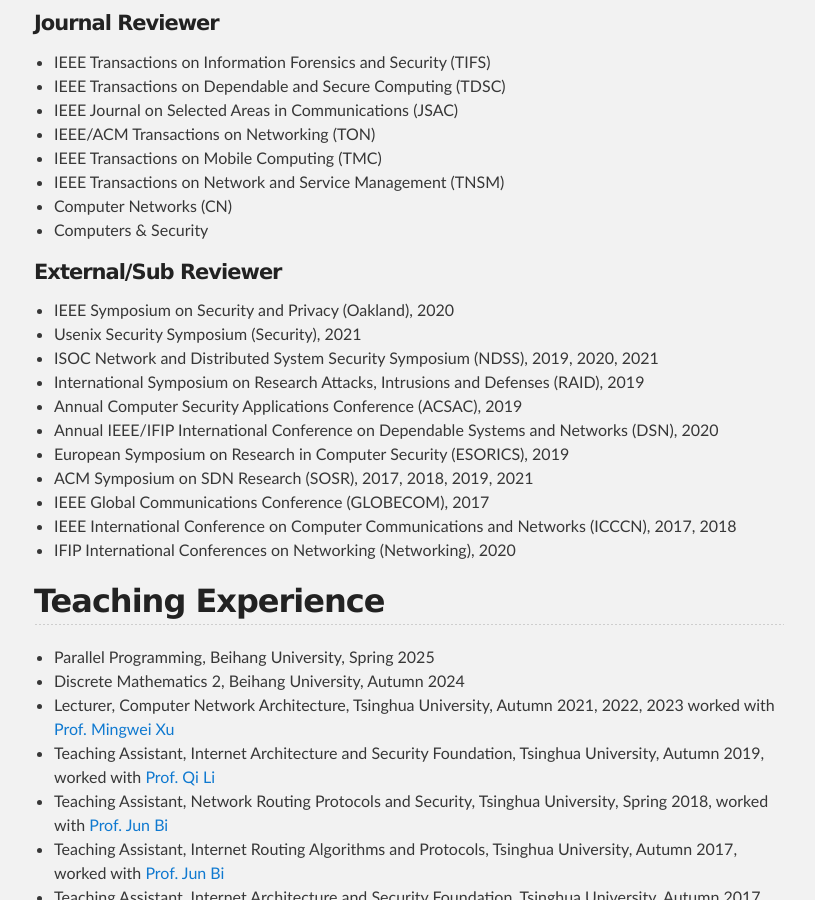
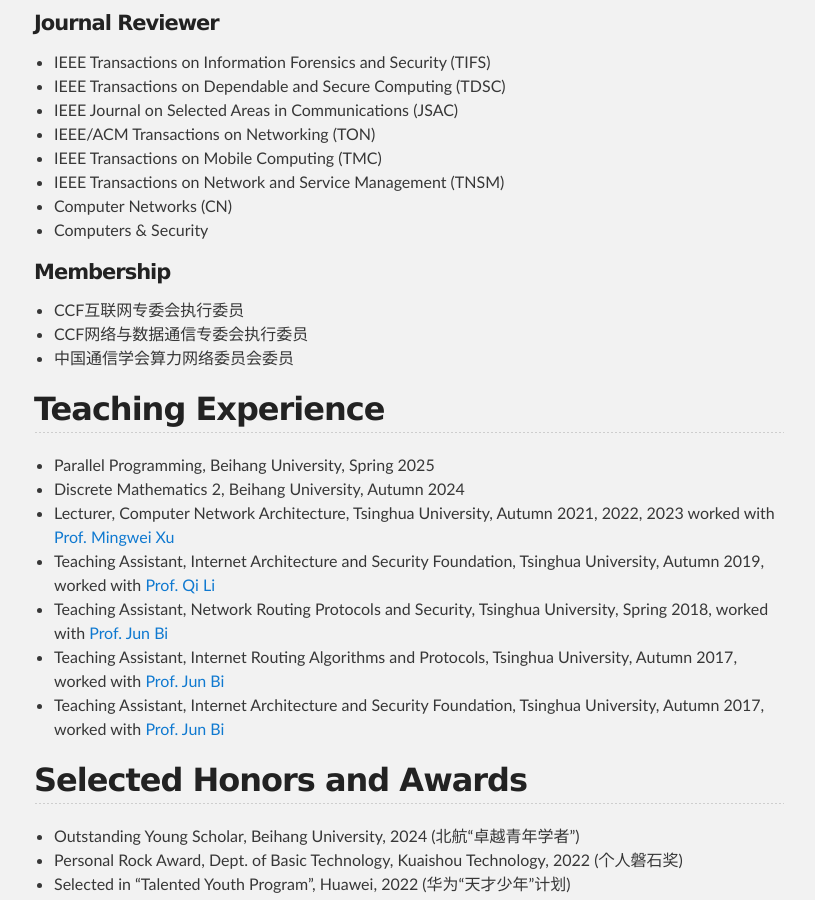
Before and after one commit to zhangmenghao/zhangmenghao.github.io, a Jekyll site: the page built from index.md, in a window 1280 px wide and 900 px high, scrolled down 6175 px. Shown: the whole window, without its empty margins (231-1046 px from the left). Built offline with Jekyll 4.4.1, drawn with Linux system fonts in a browser that asks for light colours.

Commit message:
Update Membership

```diff
--- a/index.md
+++ b/index.md
@@ -219,18 +219,10 @@
 * Computer Networks (CN)
 * Computers & Security
 
-#### External/Sub Reviewer
-* IEEE Symposium on Security and Privacy (Oakland), 2020
-* Usenix Security Symposium (Security), 2021
-* ISOC Network and Distributed System Security Symposium (NDSS), 2019, 2020, 2021
-* International Symposium on Research Attacks, Intrusions and Defenses (RAID), 2019
-* Annual Computer Security Applications Conference (ACSAC), 2019
-* Annual IEEE/IFIP International Conference on Dependable Systems and Networks (DSN), 2020
-* European Symposium on Research in Computer Security (ESORICS), 2019
-* ACM Symposium on SDN Research (SOSR), 2017, 2018, 2019, 2021
-* IEEE Global Communications Conference (GLOBECOM), 2017
-* IEEE International Conference on Computer Communications and Networks (ICCCN), 2017, 2018
-* IFIP International Conferences on Networking (Networking), 2020
+#### Membership
+* CCF互联网专委会执行委员
+* CCF网络与数据通信专委会执行委员
+* 中国通信学会算力网络委员会委员
 
 
 ## Teaching Experience
```
